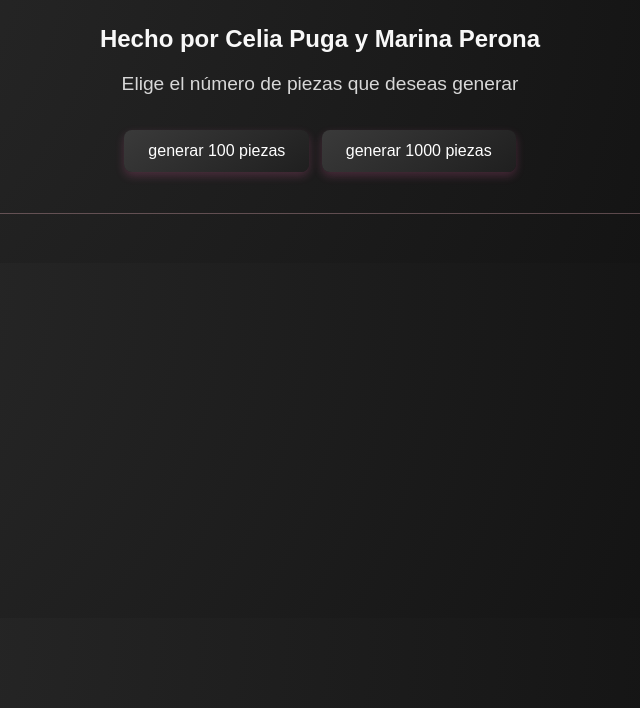
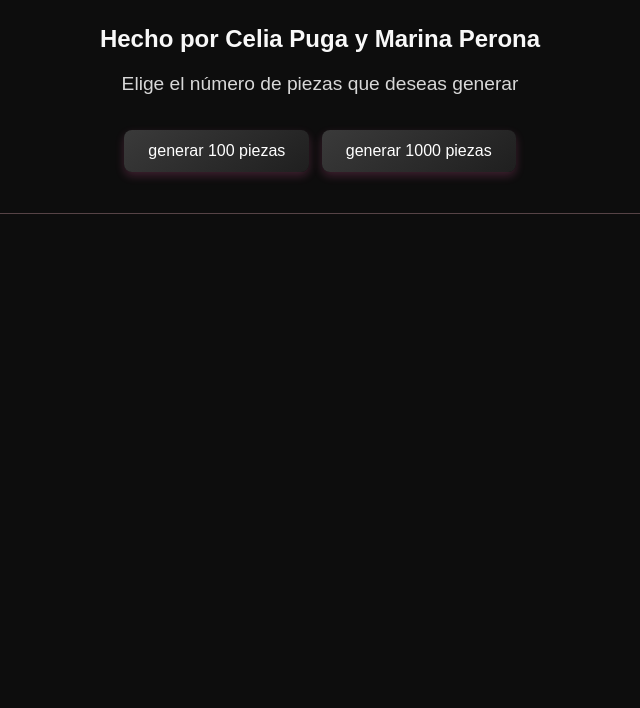
Before and after one commit to marinopepinillo/PracticaUno, a plain HTML site: page index.html in a window 1280 px wide. Shown: the part 92-800 px from the top of the page, without its empty margins (320-960 px from the left). Drawn offline with Linux system fonts and the light colour scheme.

Commit message:
Update background style to solid colorquitar
Changed the background from a radial gradient to a solid color.

```diff
--- a/style.css
+++ b/style.css
@@ -1,6 +1,6 @@
    body{
       font-family: "Poppins", sans-serif;
-      background: radial-gradient(circle at top left, #2c2c2c, #0d0d0d);
+      background: #0d0d0d;
       color:#f8f8f8;
       text-align: center;
       margin: 2em;
```
